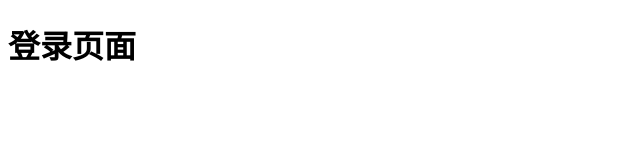
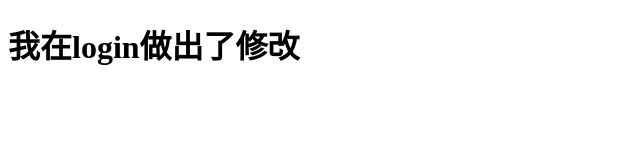
Before and after one commit to yxiyu/project_02, a plain HTML site: page login.html in a window 1280 px wide. Shown: the whole page, without its empty margins (0-640 px from the left). Drawn offline with Linux system fonts and the light colour scheme.

Commit message:
xiugaile login

```diff
--- a/login.html
+++ b/login.html
@@ -7,7 +7,7 @@
     <title>Document</title>
 </head>
 <body>
-    <h1>登录页面</h1>
+    <h1>我在login做出了修改</h1>
 
 </body>
 </html>
```
